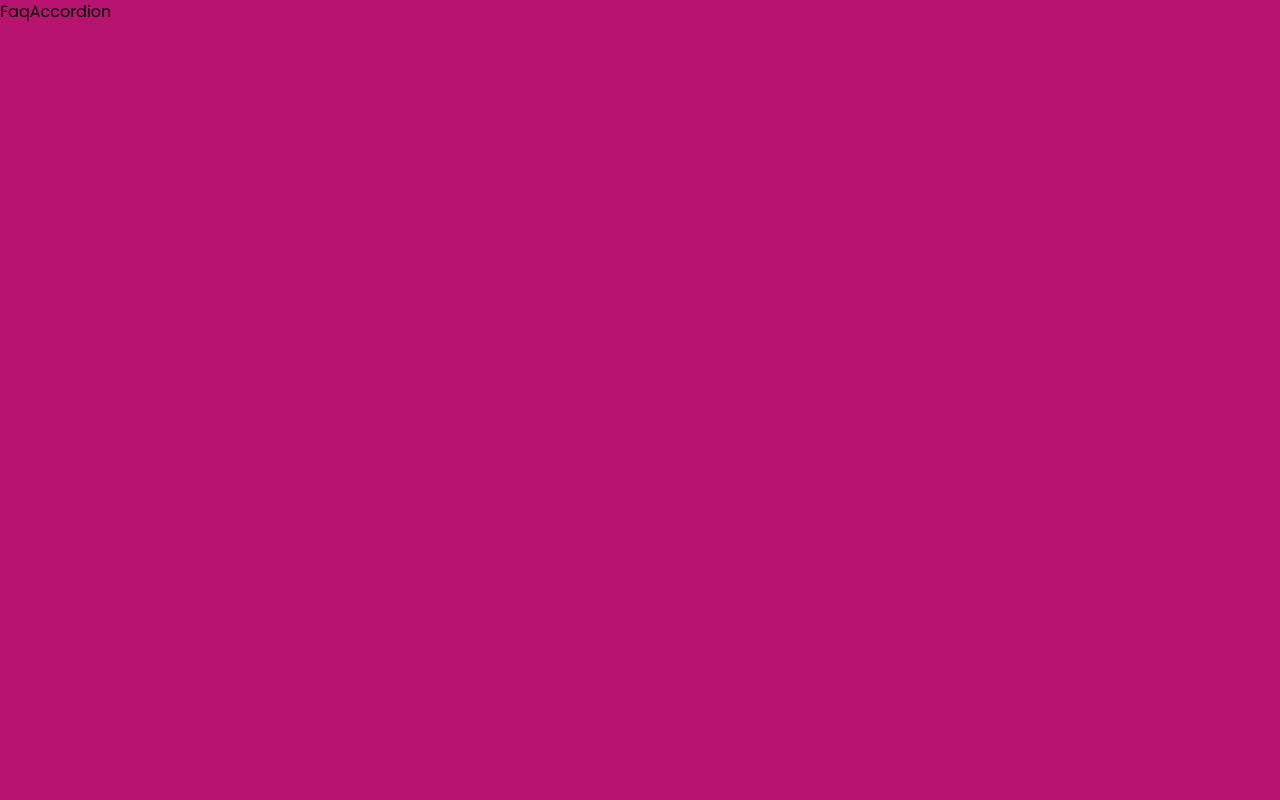
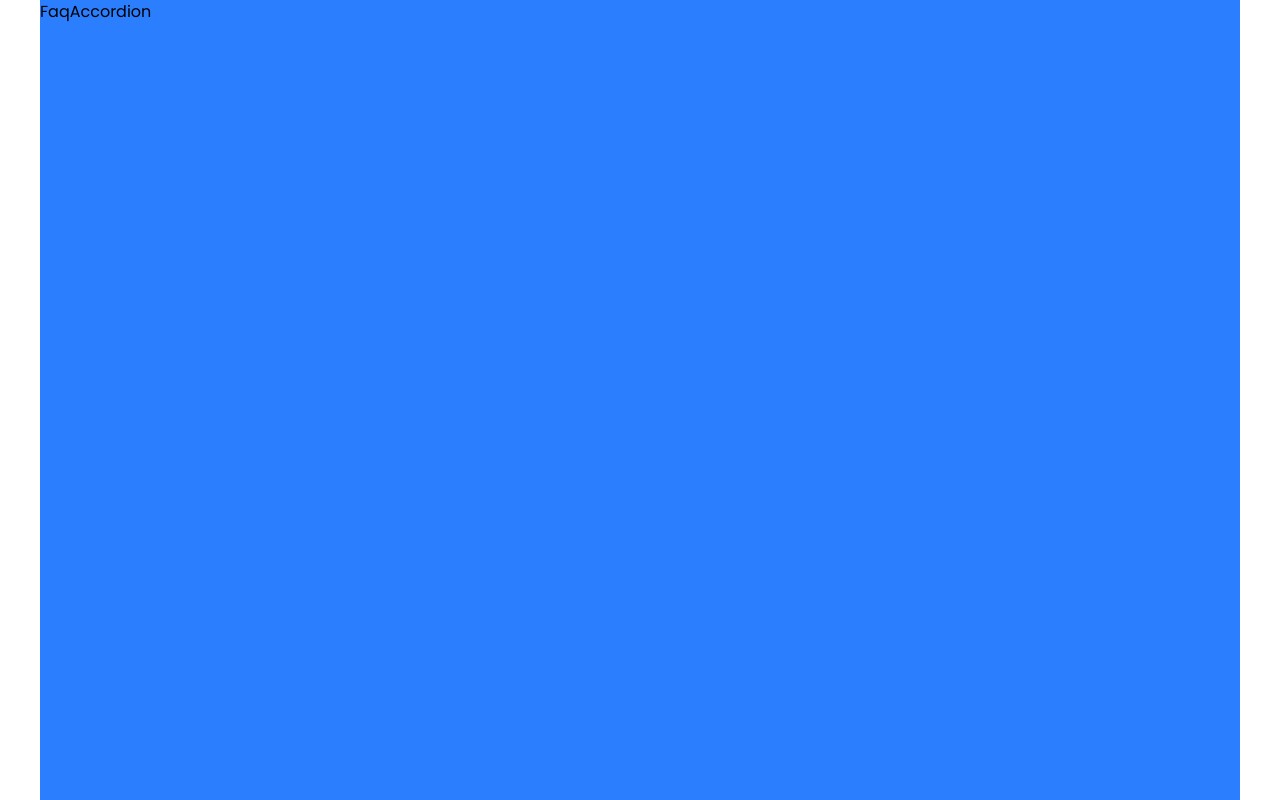
Before and after one commit to Great-kiola/Tailwind-practice, a React (Vite) app in the folder tailwind-frontend/: page / in a window 1280 px wide. Built offline with nearby package versions, Linux system fonts and the light colour scheme.

Commit message:
feat: restructure FaqAccordion component layout with styling enhancements

```diff
--- a/tailwind-frontend/src/components/FaqAccordion.jsx
+++ b/tailwind-frontend/src/components/FaqAccordion.jsx
@@ -2,7 +2,14 @@ import React from 'react'
 
 const FaqAccordion = () => {
   return (
-    <div>FaqAccordion</div>
+
+    <section className='bg-white h-screen flex items-center justify-center'>
+        <div className='h-200 bg-Green-light '>
+            <div className='bg-blue-500 w-300 h-200'>FaqAccordion</div>
+
+        </div>
+
+    </section>
   )
 }
 
```
